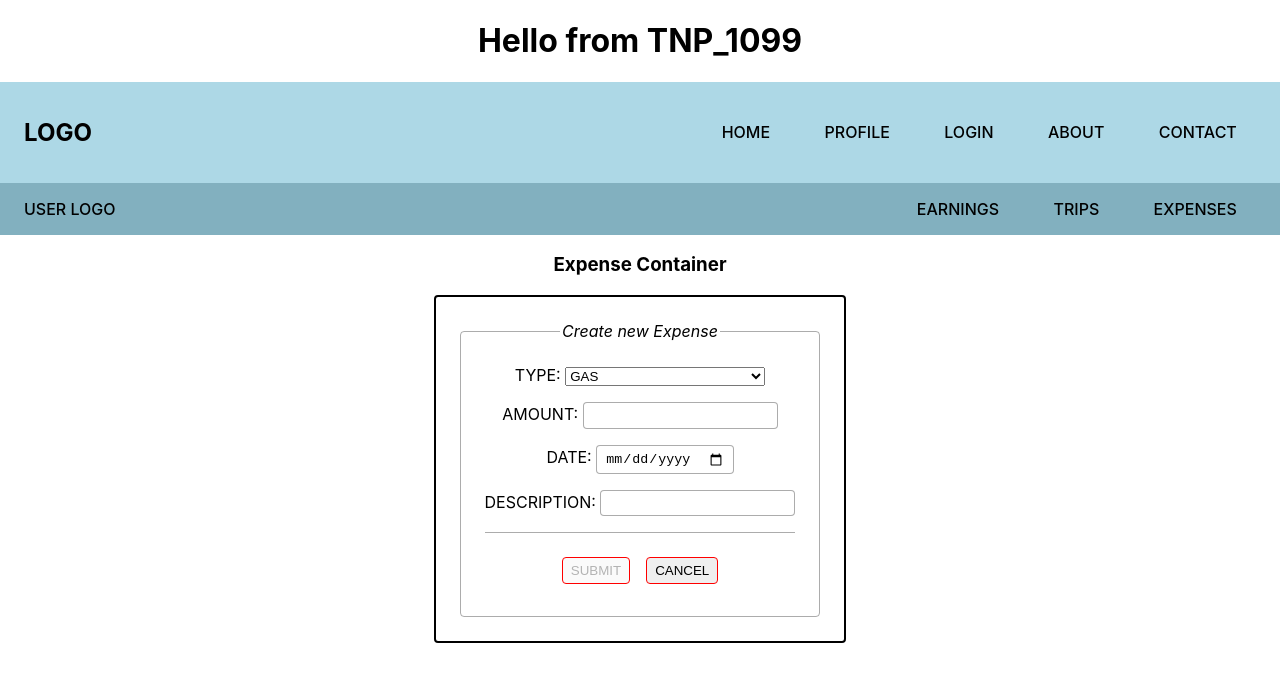
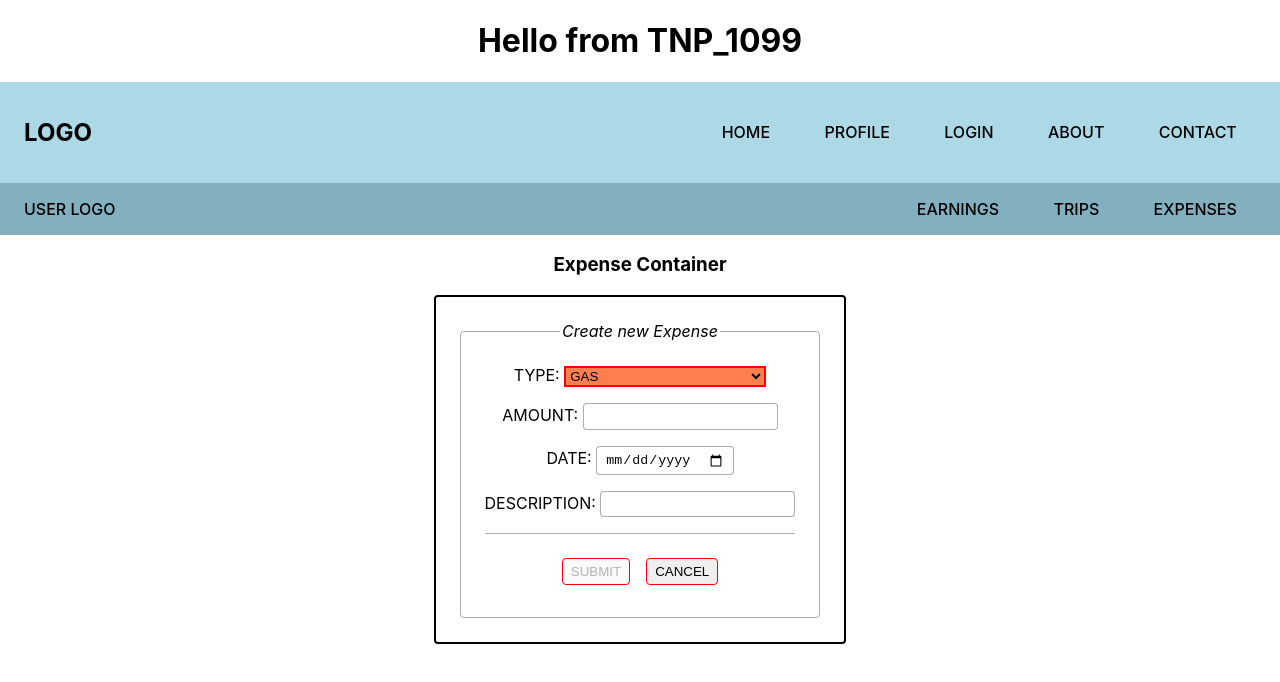
Before and after one commit to zicna/tnp_1099_frontend, a React (Create React App) app: page /profile/expenses in a window 1280 px wide. Both pictures are taken after a click on the button "Add New Expense". Shown: the top 682 px of the page. Built offline with nearby package versions, Linux system fonts and the light colour scheme.

Commit message:
clean up, add new TODO's

```diff
--- a/src/pages/expense/NewExpense.js
+++ b/src/pages/expense/NewExpense.js
@@ -3,9 +3,13 @@ import { useInput } from '../../hooks/useInput'
 import { UserContext } from '../../storeAndContext/UserProvider'
 import styles from './newExpense.module.css'
 
+// TODO: remove 'invalid' style from <select> on start
+// TODO: refactor submiting into external function
+
+
 export default function NewExpense({ setShowForm }) {
   const { user } = useContext(UserContext)
-  // ****REFACTOR STARTS HERE*********
+
   const {
     input: type,
     inputValid: typeValid,
@@ -38,7 +42,6 @@ export default function NewExpense({ setShowForm }) {
     handleInputBlur: handleDescBlur,
     resetInput: resetDesc,
   } = useInput()
-  // **********************************
 
   const fromValid = typeValid && amountValid && dateValid && descValid
   // *** SUBMITING *****************************
@@ -69,6 +72,10 @@ export default function NewExpense({ setShowForm }) {
 
   const handleCancelClick = () => {
     setShowForm((prevState) => !prevState)
+    resetAmount()
+    resetDate()
+    resetDesc()
+    resetType()
   }
   return (
     <div className={styles.container}>
@@ -80,7 +87,11 @@ export default function NewExpense({ setShowForm }) {
             <select
               onChange={handleTypeChange}
               onBlur={handleTypeBlur}
-              className={`styles.select`}
+              className={
+                `styles.select` + typeTouched && !typeValid
+                  ? styles.invalid
+                  : ''
+              }
             >
               <option
                 value={'Please select type of expense'}
@@ -107,7 +118,7 @@ export default function NewExpense({ setShowForm }) {
               onChange={handleAmountChange}
               onBlur={handleAmountBlur}
               className={amountTouched && !amountValid ? styles.invalid : ''}
-              />
+            />
           </div>
           <div className={styles.inputContainer}>
             <label htmlFor="date">DATE: </label>
@@ -117,7 +128,7 @@ export default function NewExpense({ setShowForm }) {
               onChange={handleDateChange}
               onBlur={handleDateBlur}
               className={dateTouched && !dateValid ? styles.invalid : ''}
-              />
+            />
           </div>
           <div className={styles.inputContainer}>
             <label htmlFor="description">DESCRIPTION: </label>
```
Also changed, not shown: src/pages/Auth/Auth.js (+3 -4 lines).
